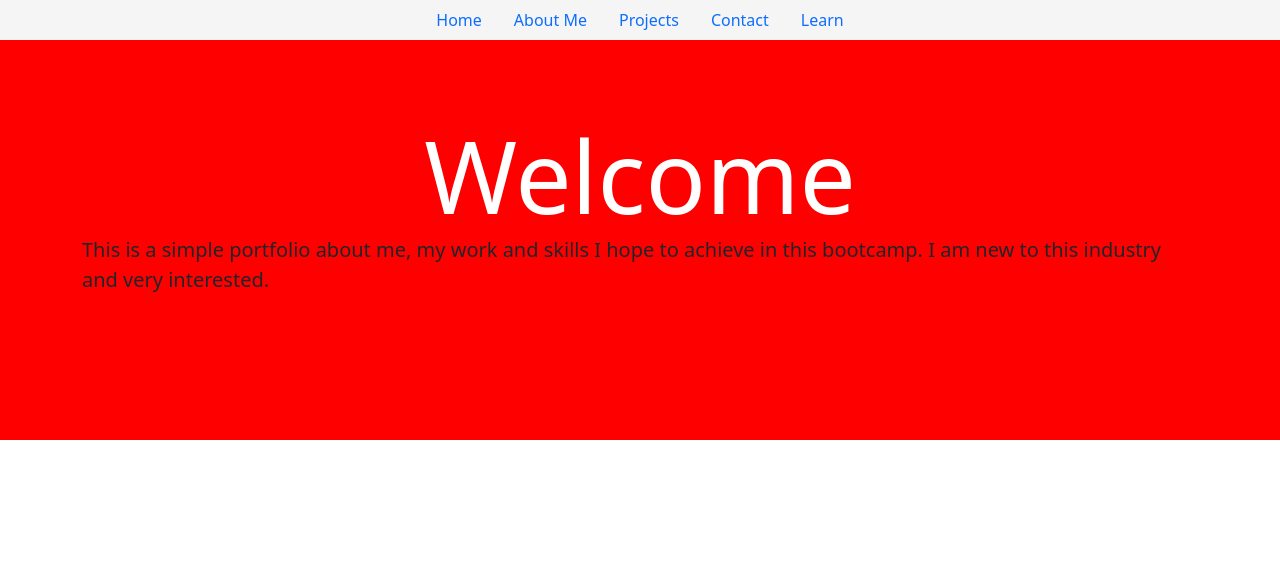
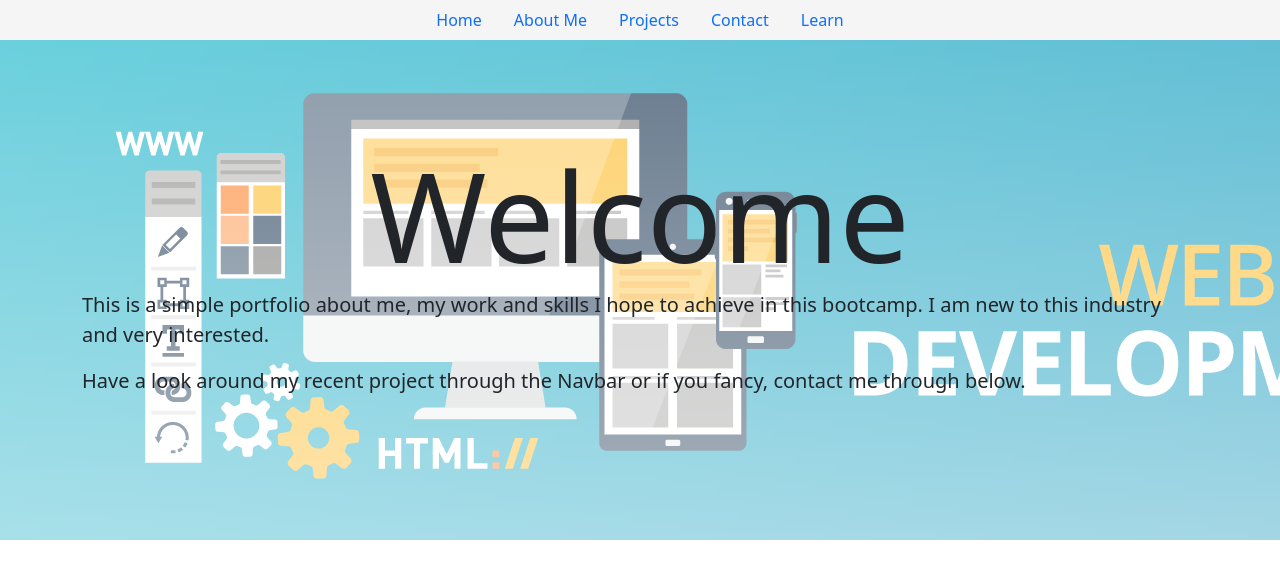
Before and after one commit to darylcata/My-React-Portfolio, a React (Create React App) app: page /about in a window 1280 px wide. Shown: the top 578 px of the page. Built offline with nearby package versions, Linux system fonts and the light colour scheme.

Commit message:
added home page bg image

```diff
--- a/src/components/pages/Home.js
+++ b/src/components/pages/Home.js
@@ -1,16 +1,18 @@
 import React from "react";
 
 function Home() {
+  const bgImage = require(`../../images/bgImage.png`)
   return (
-    <header style={{
-      backgroundColor: "red",
-      height: "400px"
+    <header className="header" style={{
+      backgroundImage: `linear-gradient(to bottom, rgba(255,255,255,0.3) 0%,rgba(255,255,255,0.6) 100%) , url(${bgImage})`,
+      height: "500px"
     }}>
       <div className="jumbotron jumbotron-fluid">
         <div className="container">
-          <h1 className="display-4" style={{ margin: "0", paddingTop: "75px", textAlign: "center", color: "white", fontSize: 100 }}>Welcome</h1>
-          <p className="lead">This is a simple portfolio about me, my work and skills I hope to achieve in this bootcamp. I am
-            new to this industry and very interested.</p>
+          <h1 className="display-4" style={{ margin: "0", paddingTop: "100px", textAlign: "center", fontSize: 125 }}>Welcome</h1>
+          <p className="lead"><strong>This is a simple portfolio about me, my work and skills I hope to achieve in this bootcamp. I am
+            new to this industry and very interested.</strong></p>
+          <p className="lead"><strong>Have a look around my recent project through the Navbar or if you fancy, contact me through below.</strong></p>
         </div>
       </div>
     </header>
```
Also changed, not shown: src/styles/Header.css (deleted, +0 -12 lines), src/images/bgImage.png (added), 1 other file (tests, documents, lock files or other folders).
